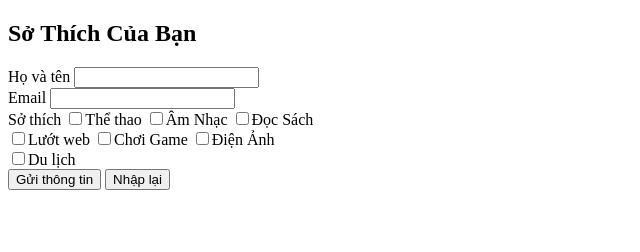
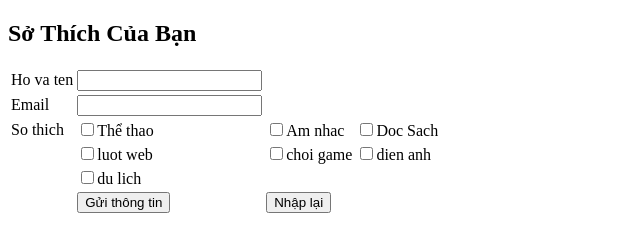
Before and after one commit to nguyenanthuyen1996/my-new-project, a plain HTML site: page baitap2.html in a window 1280 px wide. Shown: the whole page, without its empty margins (0-640 px from the left). Drawn offline with Linux system fonts and the light colour scheme.

Commit message:
first name

```diff
--- a/baitap2.html
+++ b/baitap2.html
@@ -3,24 +3,42 @@
 <head>
     <meta charset="UTF-8">
     <title>bài 2</title>
+  <link rel="stylesheet" href="style2.css">
 </head>
 <body>
 <h2> Sở Thích Của Bạn</h2>
-<from>
-  Họ và tên
-  <input type="textbox" name="yourname"/><br>
-  Email
-  <input type="textbox" name="email"/><br>
-  Sở thích
-  <label><input type="checkbox"/>Thể thao</label>
-  <label><input type="checkbox"/>Âm Nhạc</label>
-  <label><input type="checkbox"/>Đọc Sách</label><br>
-  <label><input type="checkbox"/>Lướt web</label>
-  <label><input type="checkbox"/>Chơi Game</label>
-  <label><input type="checkbox"/>Điện Ảnh</label><br>
-  <label><input type="checkbox"/>Du lịch</label><br>
-  <input type="submit" value="Gửi thông tin"/>
-  <input type="reset" value="Nhập lại"/>
-</from>
+<form>
+  <table>
+    <tr>
+      <td>Ho va ten</td>
+      <td><input type="text"></td>
+    </tr>
+    <tr>
+      <td>Email</td>
+      <td><input type="text"></td>
+    </tr>
+    <tr>
+      <td>So thich</td>
+      <td><label><input type="checkbox"/>Thể thao</label></td>
+      <td><label><input type="checkbox"/>Am nhac</label></td>
+      <td><label><input type="checkbox"/>Doc Sach</label></td>
+    </tr>
+    <tr>
+      <td></td>
+      <td><label><input type="checkbox"/>luot web</label></td>
+      <td><label><input type="checkbox"/>choi game</label></td>
+      <td><label><input type="checkbox"/>dien anh</label></td>
+    </tr>
+    <tr>
+      <td></td>
+      <td><label><input type="checkbox"/>du lich</label></td>
+    </tr>
+    <tr>
+      <td></td>
+      <td><input type="submit" value="Gửi thông tin"/></td>
+      <td><input type="reset" value="Nhập lại"/></td>
+    </tr>
+  </table>
+</form>
 </body>
 </html>
```
Also changed, not shown: baitap1.html (+5 -4 lines), baitap2.2.html (+49 -4 lines), baitapvefrom.html (added, +16 -0 lines), thuchanh5.html (+2 -2 lines).
